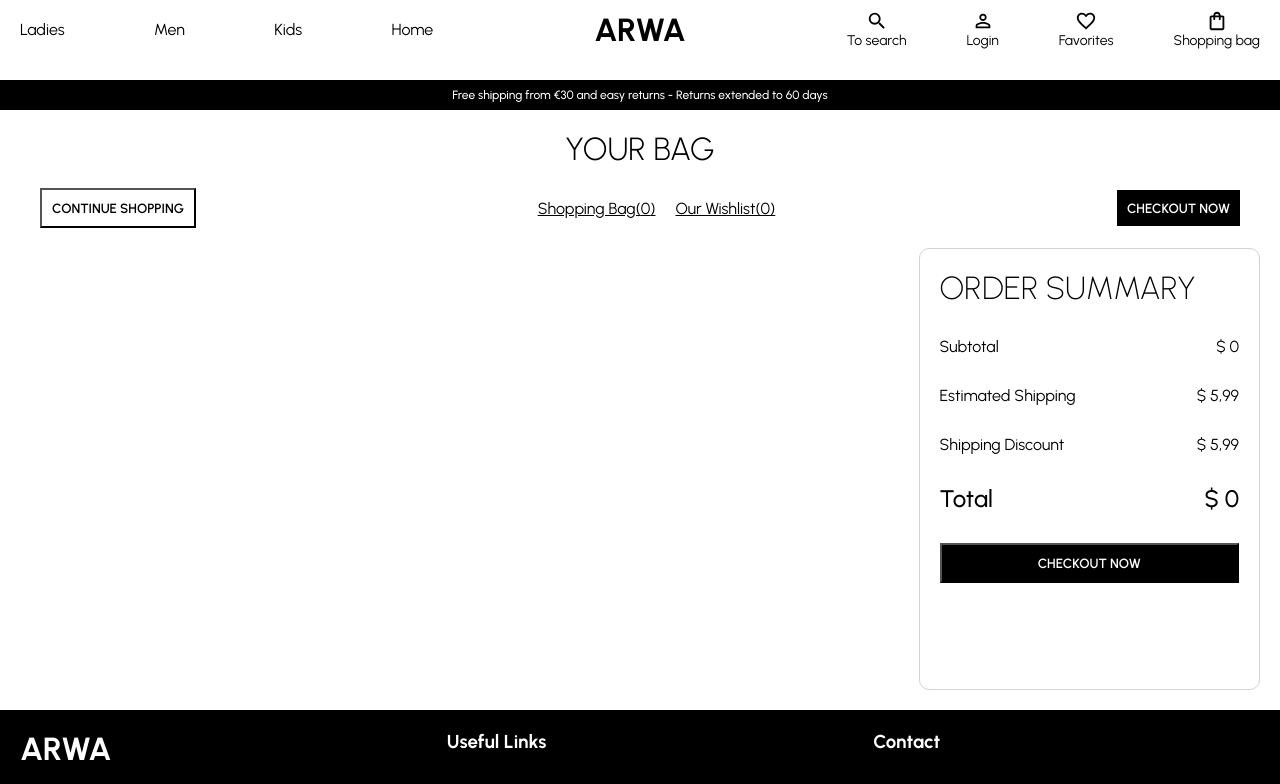
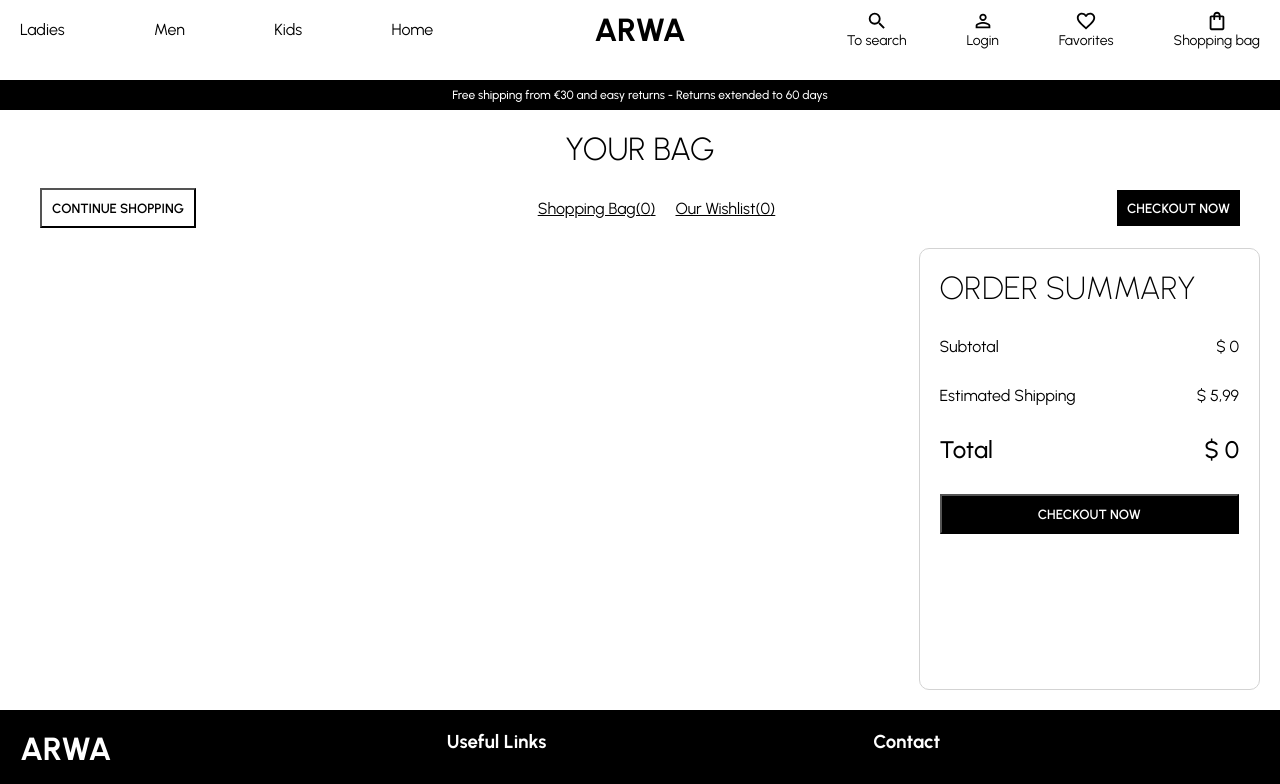
Before and after one commit to ArwaAshawy/Arwa-Web-Shop, a React (Create React App) app in the folder arwa-webshop/: page /cart in a window 1280 px wide. Shown: the top 784 px of the page. Built offline with nearby package versions, Linux system fonts and the light colour scheme.

Commit message:
edited the summry price element in cart page

```diff
--- a/arwa-webshop/src/pages/Cart.jsx
+++ b/arwa-webshop/src/pages/Cart.jsx
@@ -49,11 +49,6 @@ const Info = styled.div`
     flex: 3;
 `
 
-const Hr = styled.div`
-    background-color: #eee;
-    border: none;
-    height: 1px;
-`
 
 const Summary = styled.div`
     flex:1;
@@ -114,10 +109,11 @@ const  Cart  = () => {
                             <SummaryItemText>Estimated Shipping</SummaryItemText>
                             <SummaryItemPrice>$ 5,99</SummaryItemPrice>
                         </SummaryItem>
-                        <SummaryItem>
+                        {totalPrice > 30 ? <SummaryItem>
                             <SummaryItemText>Shipping Discount</SummaryItemText>
-                            <SummaryItemPrice>$ {totalPrice > 30 ? "- 5,99" : "5,99" }</SummaryItemPrice>
-                        </SummaryItem>
+                            <SummaryItemPrice>$ -5,99 </SummaryItemPrice>
+                        </SummaryItem>: "" }
+
                             <SummaryItem type="total">
                             <SummaryItemText>Total</SummaryItemText>
                             <SummaryItemPrice>$ {totalPrice +  shippingCost}</SummaryItemPrice>
```
